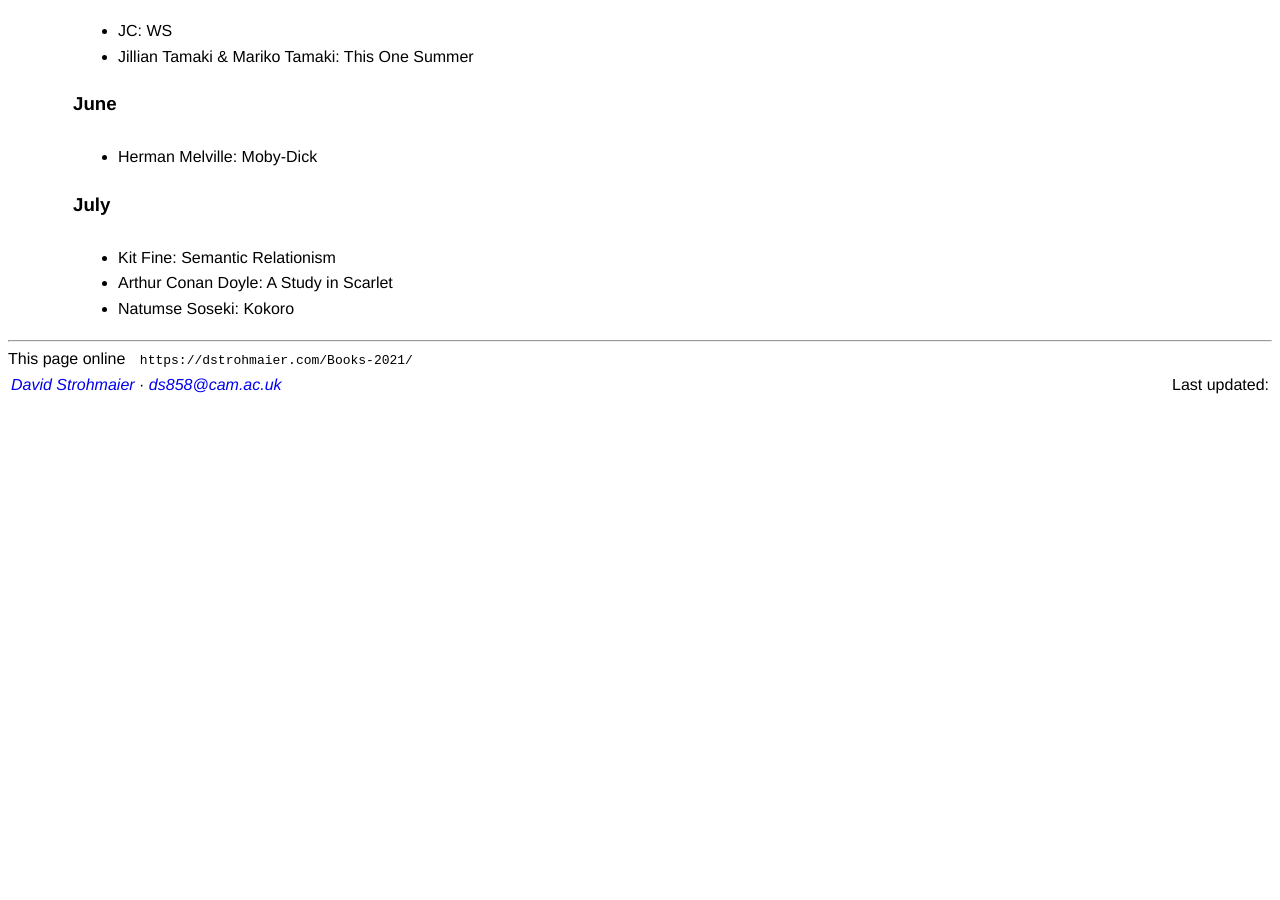
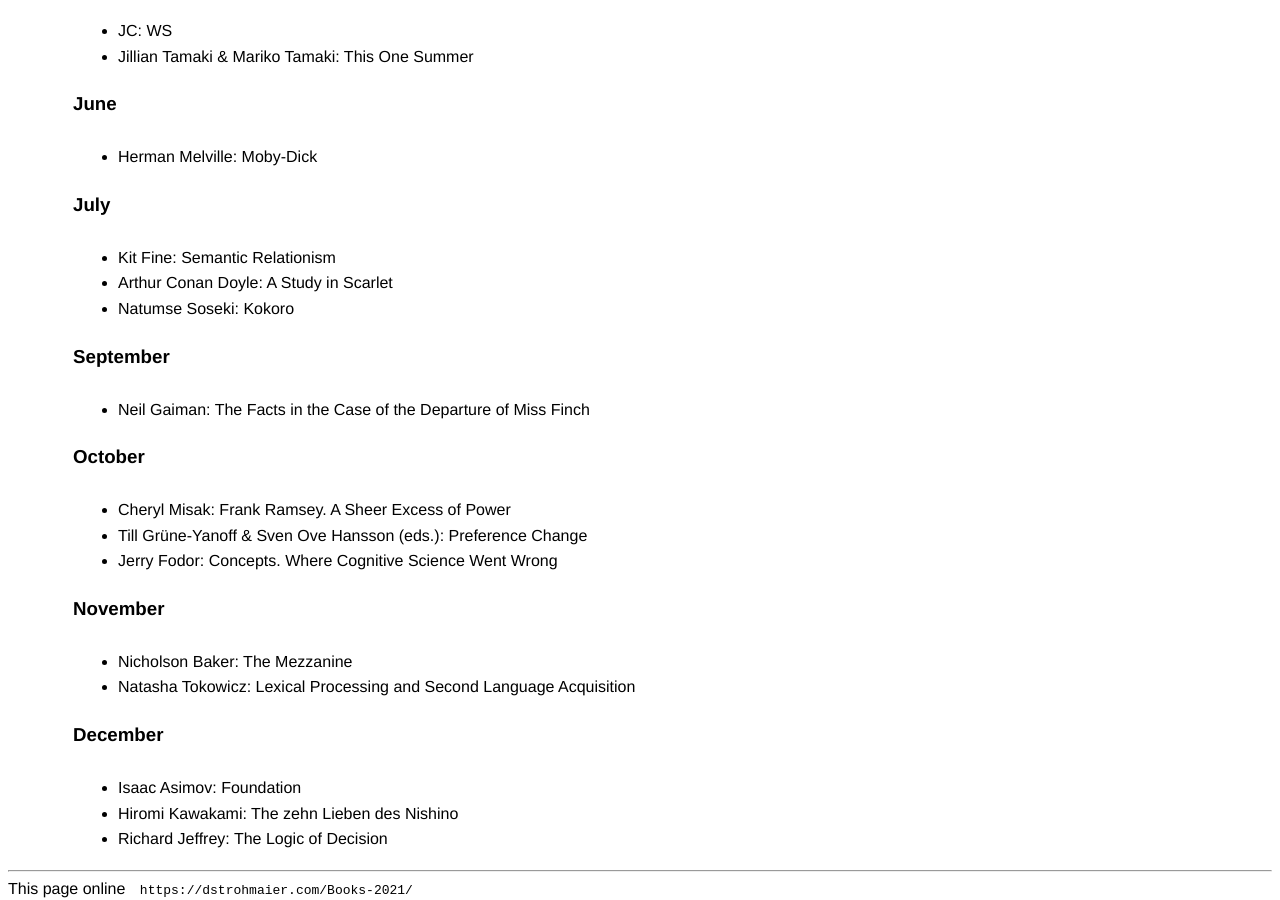
Before and after one commit to dstrohmaier/dstrohmaier.github.io, a Jekyll site: the page built from lists/_posts/2021-01-21-Books-2021.md, in a window 1280 px wide and 900 px high, scrolled down 822 px. Built offline with Jekyll 4.4.1, drawn with Linux system fonts in a browser that asks for light colours; before the commit the page ends 1227 px from its top, so only the background shows below that.

Commit message:
updated with new blog post and reading list (finally)

```diff
--- a/index.html
+++ b/index.html
@@ -1,18 +1,18 @@
 ---
 layout: default
 title: Home
-updated: 2021-06-26 08:30:52 +0100
+updated: 2022-05-31 18:05:32 +0100
 ---
 
 <h2>Homepage</h2>
 
 <p>You have reached the website of David Strohmaier.</p>
 
-<p>I am a computer scientist and philosopher. My current research applies machine/deep learning to computational semantics. I have also published in social ontology.</p>
+<p>I am a computer scientist and philosopher. My current research applies machine/deep learning to computational semantics. I also have a long-standing interest in decision theory. Previously, I have published in social ontology.</p>
 
 <p><img src="/assets/images/printing.jpg" alt="Illustration of typesetting" height="250"/></p>
 
-<p><em>"I am one of those who are very willing to be refuted if I say anything which is not true, and very willing to refute any one else who says what is not true, and quite as ready to be refuted as to refute- for I hold that this is the greater gain of the two, just as the gain is greater of being cured of a very great evil than of curing another."</em> - Socrates, Gorgias (A reminder for myself)</p>
+<p><em>"I am one of those who are very willing to be refuted if I say anything which is not true, and very willing to refute any one else who says what is not true, and quite as ready to be refuted as to refute- for I hold that this is the greater gain of the two, just as the gain is greater of being cured of a very great evil than of curing another."</em> - Socrates, Gorgias</p>
 
 {% for category in site.categories %}
   {% assign cat = category | first %}
--- a/lists/_posts/2021-01-21-Books-2021.md
+++ b/lists/_posts/2021-01-21-Books-2021.md
@@ -34,3 +34,20 @@ categories: lists
 * Kit Fine: Semantic Relationism
 * Arthur Conan Doyle: A Study in Scarlet
 * Natumse Soseki: Kokoro
+
+### September
+* Neil Gaiman: The Facts in the Case of the Departure of Miss Finch
+
+### October
+* Cheryl Misak: Frank Ramsey. A Sheer Excess of Power
+* Till Grüne-Yanoff & Sven Ove Hansson (eds.): Preference Change
+* Jerry Fodor: Concepts. Where Cognitive Science Went Wrong
+
+### November
+* Nicholson Baker: The Mezzanine
+* Natasha Tokowicz: Lexical Processing and Second Language Acquisition
+
+### December
+* Isaac Asimov: Foundation
+* Hiromi Kawakami: The zehn Lieben des Nishino
+* Richard Jeffrey: The Logic of Decision
```
Also changed, not shown: about/index.md (+1 -1 lines), lists/_posts/2022-05-31-Books-2022.md (added, +11 -0 lines), posts/_posts/2022-06-02-The-Unmasking.md (added, +38 -0 lines), assets/images/drawing.svg (added), assets/images/herleihen_ausborgen.png (added), assets/images/herleihen_ausborgen.svg (added), assets/images/leihen_borgen.png (added), assets/images/leihen_borgen.svg (added), assets/images/these.jpg (added), posts/_posts/2021-08-15-We-know-so-little - Copy.md (renamed from posts/_posts/2021-08-15-We-know-so-little.md).
